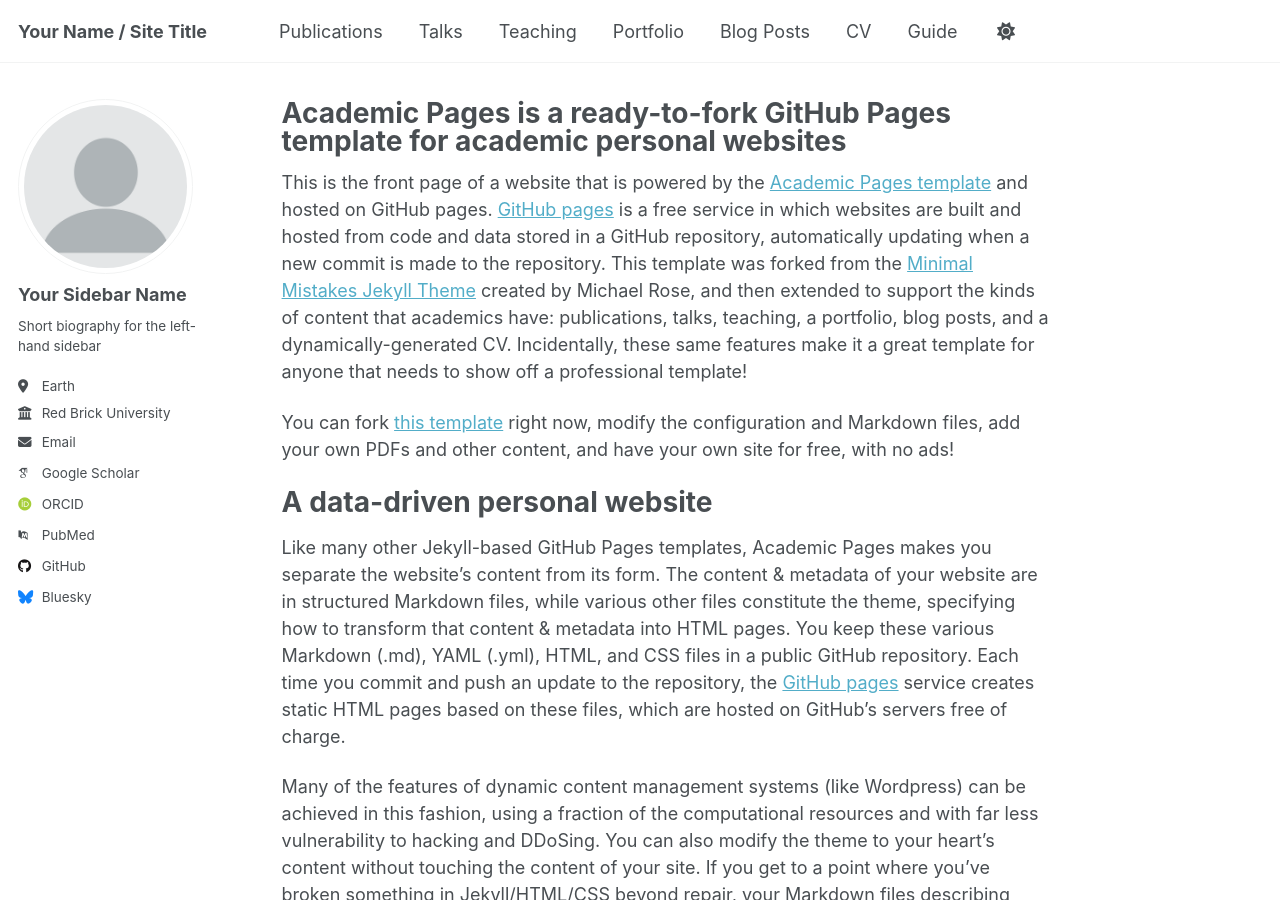
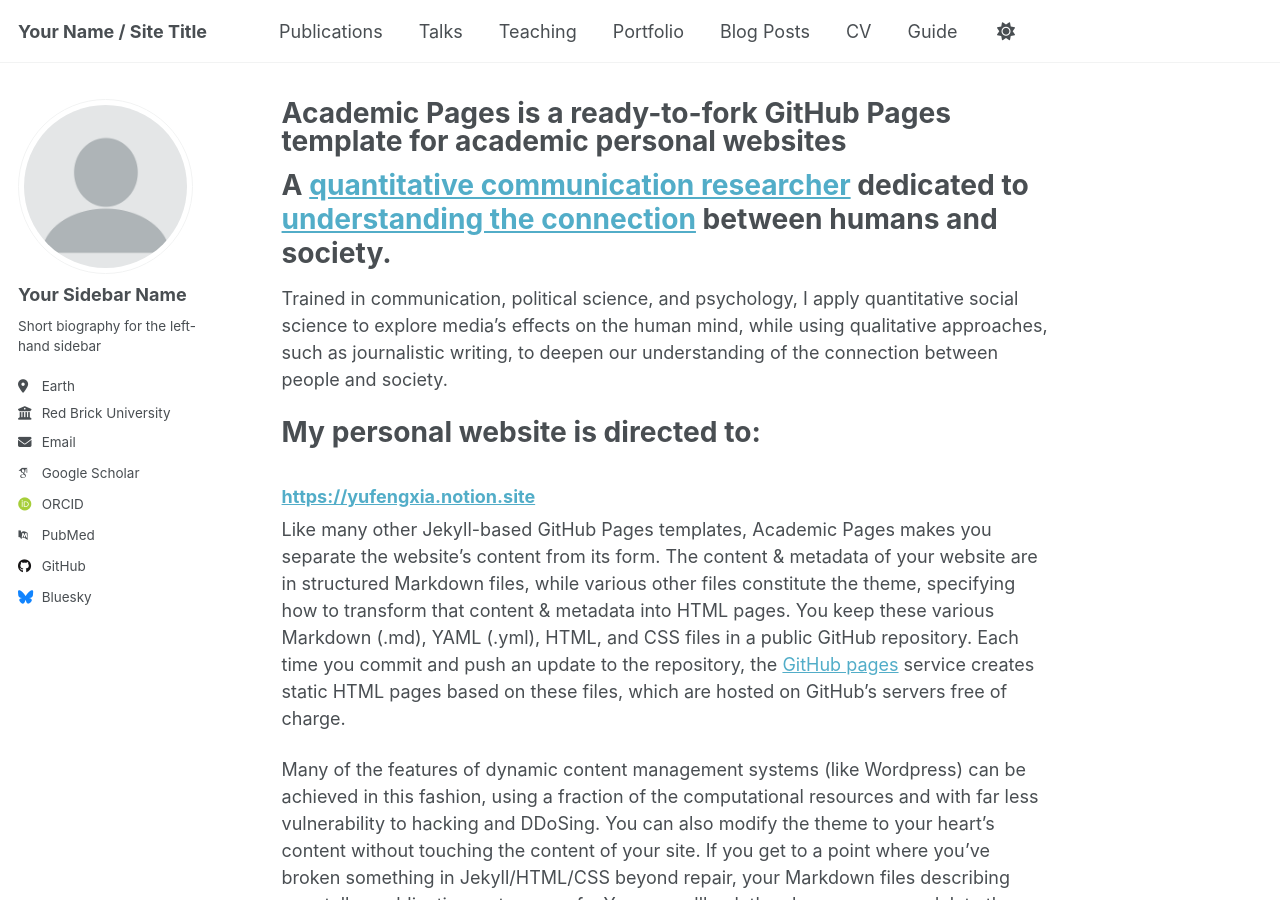
Before and after one commit to YufengXia/yufengxia.github.io, a Jekyll site: the page built from _pages/about.md, in a window 1280 px wide and 900 px high. Built offline with Jekyll 4.4.1, drawn with Linux system fonts in a browser that asks for light colours; some web fonts are replaced; a script that is not in the unit is left out.

Commit message:
Update about.md

```diff
--- a/_pages/about.md
+++ b/_pages/about.md
@@ -7,12 +7,14 @@ redirect_from:
   - /about.html
 ---
 
-This is the front page of a website that is powered by the [Academic Pages template](https://github.com/academicpages/academicpages.github.io) and hosted on GitHub pages. [GitHub pages](https://pages.github.com) is a free service in which websites are built and hosted from code and data stored in a GitHub repository, automatically updating when a new commit is made to the repository. This template was forked from the [Minimal Mistakes Jekyll Theme](https://mmistakes.github.io/minimal-mistakes/) created by Michael Rose, and then extended to support the kinds of content that academics have: publications, talks, teaching, a portfolio, blog posts, and a dynamically-generated CV. Incidentally, these same features make it a great template for anyone that needs to show off a professional template!
+# A [quantitative communication researcher](https://www.notion.so/Research-254f3e63a70981ccb84cd424d914124c?pvs=21) dedicated to [understanding the connection](https://www.notion.so/Teaching-254f3e63a70981b89406e1ca1bad64f7?pvs=21) between humans and society.
 
- You can fork [this template](https://github.com/academicpages/academicpages.github.io) right now, modify the configuration and Markdown files, add your own PDFs and other content, and have your own site for free, with no ads!
+Trained in communication, political science, and psychology, I apply quantitative social science to explore media's effects on the human mind, while using qualitative approaches, such as journalistic writing, to deepen our understanding of the connection between people and society.
 
-A data-driven personal website
+My personal website is directed to:
 ======
+### **[https://yufengxia.notion.site](https://yufengxia.notion.site)**
+
 Like many other Jekyll-based GitHub Pages templates, Academic Pages makes you separate the website's content from its form. The content & metadata of your website are in structured Markdown files, while various other files constitute the theme, specifying how to transform that content & metadata into HTML pages. You keep these various Markdown (.md), YAML (.yml), HTML, and CSS files in a public GitHub repository. Each time you commit and push an update to the repository, the [GitHub pages](https://pages.github.com/) service creates static HTML pages based on these files, which are hosted on GitHub's servers free of charge.
 
 Many of the features of dynamic content management systems (like Wordpress) can be achieved in this fashion, using a fraction of the computational resources and with far less vulnerability to hacking and DDoSing. You can also modify the theme to your heart's content without touching the content of your site. If you get to a point where you've broken something in Jekyll/HTML/CSS beyond repair, your Markdown files describing your talks, publications, etc. are safe. You can rollback the changes or even delete the repository and start over - just be sure to save the Markdown files! You can also write scripts that process the structured data on the site, such as [this one](https://github.com/academicpages/academicpages.github.io/blob/master/talkmap.ipynb) that analyzes metadata in pages about talks to display [a map of every location you've given a talk](https://academicpages.github.io/talkmap.html).
```
